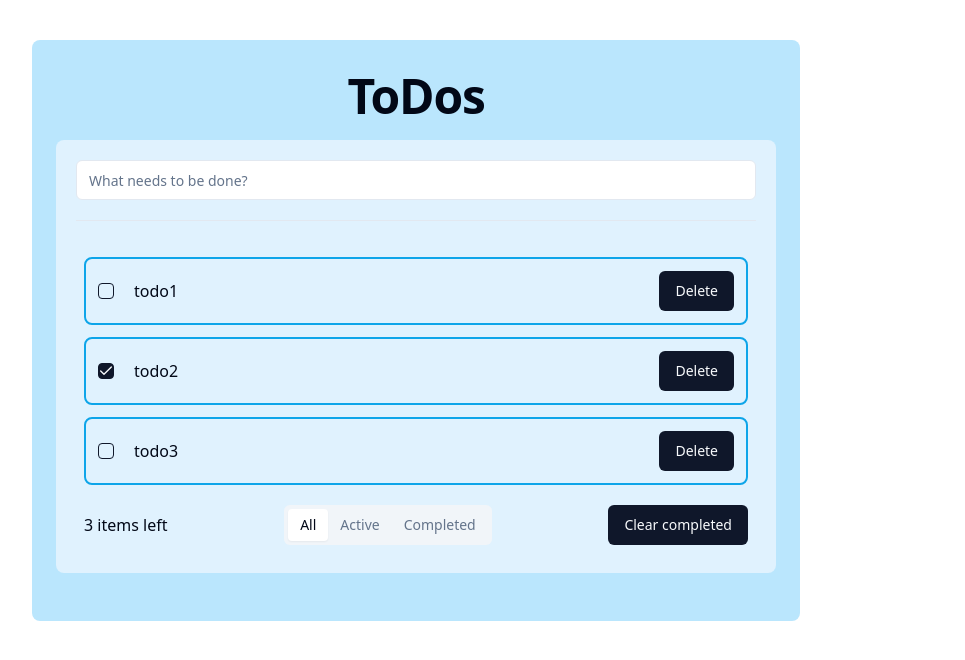
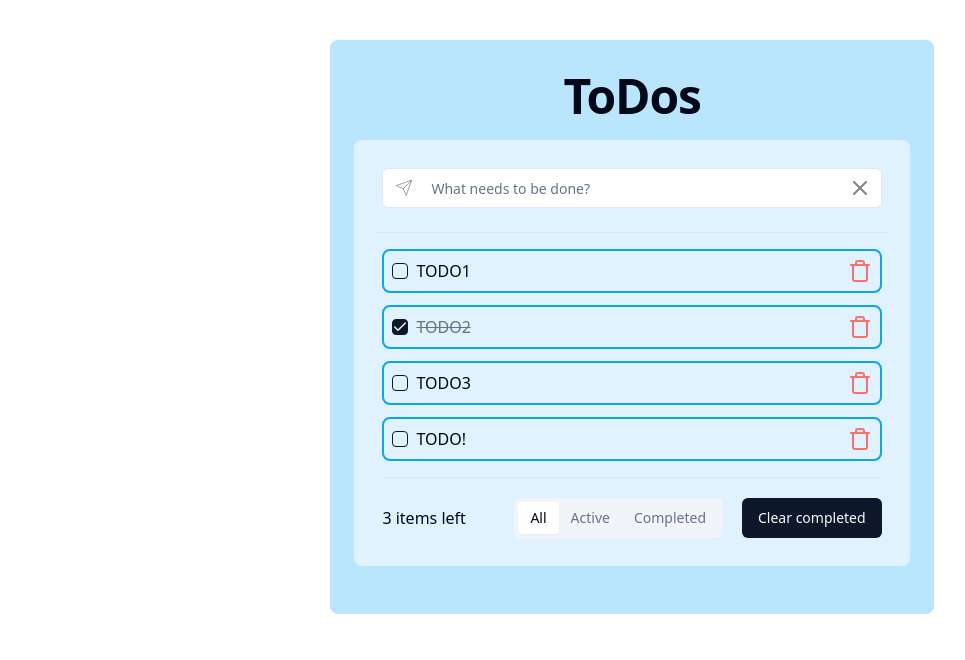
Before and after one commit to extroblade/todo-app, a React (Vite) app: page / in a window 1280 px wide. Shown: the top 660 px of the page, without its empty margins (8-973 px from the left). Built offline with nearby package versions, Linux system fonts and the light colour scheme.

Commit message:
feat: add todos logic

```diff
--- a/src/App.tsx
+++ b/src/App.tsx
@@ -1,28 +1,13 @@
 import { TodoList } from '@/components/TodoList.tsx';
-import { iTodo } from '@/types';
-const todos: iTodo[] = [
-  {
-    id: 1,
-    value: 'todo1',
-    completed: false,
-  },
-  {
-    id: 2,
-    value: 'todo2',
-    completed: true,
-  },
-  {
-    id: 3,
-    value: 'todo3',
-    completed: false,
-  },
-];
+import { useStore } from '@/store';
 
 function App() {
+  const todos = useStore((state) => state.todos).sort((a, b) => a.created - b.created);
+
   return (
     <div
       className={
-        'max-w-3xl m-10 bg-sky-200 px-6 pb-12 pt-8 rounded-lg flex flex-col items-center justify-center'
+        'max-w-4xl m-10 bg-sky-200 px-6 pb-12 pt-8 rounded-lg flex flex-col items-center justify-center'
       }
     >
       <h1 className="scroll-m-20 mb-5 text-4xl font-extrabold tracking-tight lg:text-5xl">ToDos</h1>
--- a/src/components/Todo.tsx
+++ b/src/components/Todo.tsx
@@ -1,21 +1,53 @@
 import { FC } from 'react';
+import { Checkbox } from '@/components/ui/checkbox.tsx';
+import {
+  AlertDialog,
+  AlertDialogAction,
+  AlertDialogCancel,
+  AlertDialogContent,
+  AlertDialogDescription,
+  AlertDialogFooter,
+  AlertDialogHeader,
+  AlertDialogTitle,
+  AlertDialogTrigger,
+} from '@/components/ui/alert-dialog.tsx';
+import { Trash } from 'lucide-react';
+import { useStore } from '@/store';
 import { iTodo } from '@/types';
-import { Checkbox } from '@/components/ui/checkbox.tsx';
-import { Button } from '@/components/ui/button.tsx';
 
 export const Todo: FC<{ todo: iTodo }> = ({ todo }) => {
-  const { completed, value } = todo;
+  const { id, completed, value } = todo;
+  const deleteTodo = useStore((state) => state.deleteOneTodo);
+  const switchTodoState = useStore((state) => state.changeTodoState);
+
   return (
-    <div
-      className={'flex p-3 mb-3 rounded-lg border-solid border-2 border-sky-500 justify-between'}
+    <label
+      className={`cursor-pointer flex items-center gap-5 max-w-2xl p-2 mb-3 rounded-lg border-solid border-2 border-sky-500 justify-between ${
+        completed && 'text-gray-500 line-through'
+      }`}
     >
-      <div className={'flex gap-5 items-center'}>
-        <Checkbox defaultChecked={completed} />
-        <div>{value}</div>
+      <div className={'flex gap-2 items-center'}>
+        <Checkbox onClick={() => switchTodoState(id)} checked={completed} />
+        <p className={'max-w-sm break-all font-medium uppercase'}>{value}</p>
       </div>
-      <div>
-        <Button>Delete</Button>
+
+      <div className={'flex items-center justify-center'}>
+        <AlertDialog>
+          <AlertDialogTrigger title={'Delete todo'}>
+            <Trash className={'text-red-400 hover:text-red-600'} />
+          </AlertDialogTrigger>
+          <AlertDialogContent>
+            <AlertDialogHeader>
+              <AlertDialogTitle>Are you absolutely sure?</AlertDialogTitle>
+              <AlertDialogDescription>This action cannot be undone.</AlertDialogDescription>
+            </AlertDialogHeader>
+            <AlertDialogFooter>
+              <AlertDialogCancel>Cancel</AlertDialogCancel>
+              <AlertDialogAction onClick={() => deleteTodo(id)}>Continue</AlertDialogAction>
+            </AlertDialogFooter>
+          </AlertDialogContent>
+        </AlertDialog>
       </div>
-    </div>
+    </label>
   );
 };
--- a/src/components/TodoList.tsx
+++ b/src/components/TodoList.tsx
@@ -1,42 +1,89 @@
-import { FC } from 'react';
+import { FC, FormEvent, useState } from 'react';
 import { iTodo } from '@/types';
 import { Todo } from './Todo.tsx';
 import { Button } from '@/components/ui/button.tsx';
 import { Input } from '@/components/ui/input.tsx';
 import { Separator } from '@/components/ui/separator.tsx';
 import { Tabs, TabsContent, TabsList, TabsTrigger } from '@/components/ui/tabs.tsx';
+import { active, completed } from '@/utils/todos.ts';
+import { Send, X } from 'lucide-react';
+import { useStore } from '@/store';
 
-const renderTodos = (list: iTodo[]) => {
-  return (
+const renderTodos = (list: iTodo[]) => (
   <>
     {list.map((todo: iTodo) => (
       <Todo todo={todo} key={todo.id} />
     ))}
   </>
 );
+export const TodoList: FC<{ todos: iTodo[] }> = ({ todos }) => {
+  const [value, setValue] = useState<string>('');
+  const clearInput = () => {
+    if (!value) {
+      return;
+    }
+
+    setValue(() => '');
   };
-export const TodoList: FC<{ todos: iTodo[] }> = ({ todos }) => {
+  const createNewTodo = useStore((state) => state.createNewTodo);
+  const clearCompletedTodos = useStore((state) => state.clearCompletedTodos);
+  const submitTodo = (e: FormEvent<HTMLFormElement>): void => {
+    e.preventDefault();
+    createNewTodo(value);
+    clearInput();
+  };
+
   return (
     <div className={'p-5 rounded-lg bg-sky-100 w-full flex flex-col items-center justify-center'}>
-      <Input className={'mb-5'} type="text" placeholder={'What needs to be done?'} />
+      <form onSubmit={submitTodo} className="grid w-full items-center gap-1.5 relative p-2">
+        <Button
+          type={'submit'}
+          disabled={!value.trim()}
+          title={'Add todo'}
+          variant={'ghost'}
+          className={'absolute w-8 p-0 h-8 left-3.5 top-3'}
+        >
+          <Send size={18} strokeWidth={1} />
+        </Button>
+        <Input
+          className={'px-12'}
+          value={value}
+          onChange={(e) => setValue(e.target.value)}
+          type="text"
+          placeholder="What needs to be done?"
+        />
+        <Button
+          onClick={clearInput}
+          disabled={!value}
+          title={'Clear input'}
+          variant={'ghost'}
+          className={'absolute w-8 p-0 h-8 right-3.5 top-3 '}
+        >
+          <X />
+        </Button>
+      </form>
+      <Separator className={'mt-4'} />
 
-      <Separator />
+      <div className={'flex w-full p-2 gap-5'}>
+        <Tabs defaultValue="all" className="w-full select-none">
+          <TabsContent value="all">{renderTodos(todos)}</TabsContent>
+          <TabsContent value="active">{renderTodos(active(todos))}</TabsContent>
+          <TabsContent value="completed">{renderTodos(completed(todos))}</TabsContent>
 
-      <div className={'flex w-full p-2 gap-5 mt-5'}>
-        <Tabs defaultValue="all" className="w-full">
-          <TabsContent value="all">{renderTodos(todos)}</TabsContent>
-          <TabsContent value="active">{renderTodos(todos)}</TabsContent>
-          <TabsContent value="completed">{renderTodos(todos)}</TabsContent>
+          <Separator className={'mt-4'} />
 
-          <div className={'flex justify-between items-center mt-5'}>
-            <p className="leading-7">{todos.length} items left</p>
-
+          <div className={'flex justify-between items-center mt-5 gap-5'}>
+            <p className="leading-7 w-28">
+              {active(todos).length} item{active(todos).length > 1 && 's'} left
+            </p>
             <TabsList>
               <TabsTrigger value="all">All</TabsTrigger>
               <TabsTrigger value="active">Active</TabsTrigger>
               <TabsTrigger value="completed">Completed</TabsTrigger>
             </TabsList>
-            <Button>Clear completed</Button>
+            <Button onClick={clearCompletedTodos} disabled={!todos.find((todo) => todo.completed)}>
+              Clear completed
+            </Button>
           </div>
         </Tabs>
       </div>
--- a/src/index.css
+++ b/src/index.css
@@ -74,3 +74,10 @@
     @apply bg-background text-foreground;
   }
 }
+
+#root {
+  display: flex;
+  align-items: flex-start;
+  justify-content: center;
+  min-height: 100vh;
+}
--- /dev/null
+++ b/src/utils/todos.ts
@@ -0,0 +1,18 @@
+import { iTodo } from '@/types';
+
+export const completed = (todos: iTodo[]) => todos.filter((todo) => todo.completed);
+
+export const active = (todos: iTodo[]) => todos.filter((todo) => !todo.completed);
+
+export const switchTodoState = (todos: iTodo[], id: string) => {
+  const found = todos.find((todo) => todo.id === id);
+  console.log(todos, id);
+  if (!found) {
+    return;
+  }
+  return [...todos.filter((todo) => todo.id !== id), { ...found, completed: !found.completed }];
+};
+
+export const getTodo = (todos: iTodo[], id: string) => {
+  return todos.find((todo) => todo.id === id);
+};
```
Lines whose indentation alone changed are shown as unchanged.
